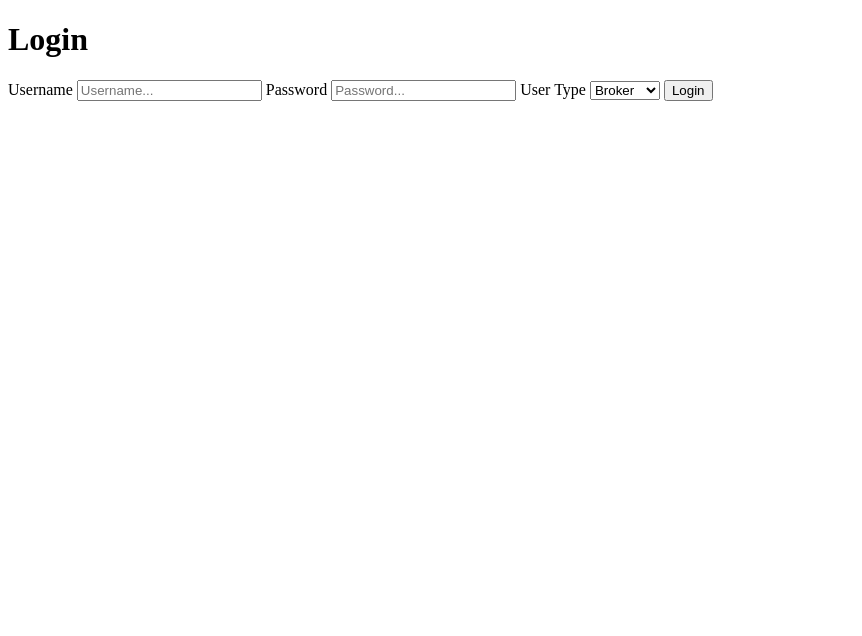
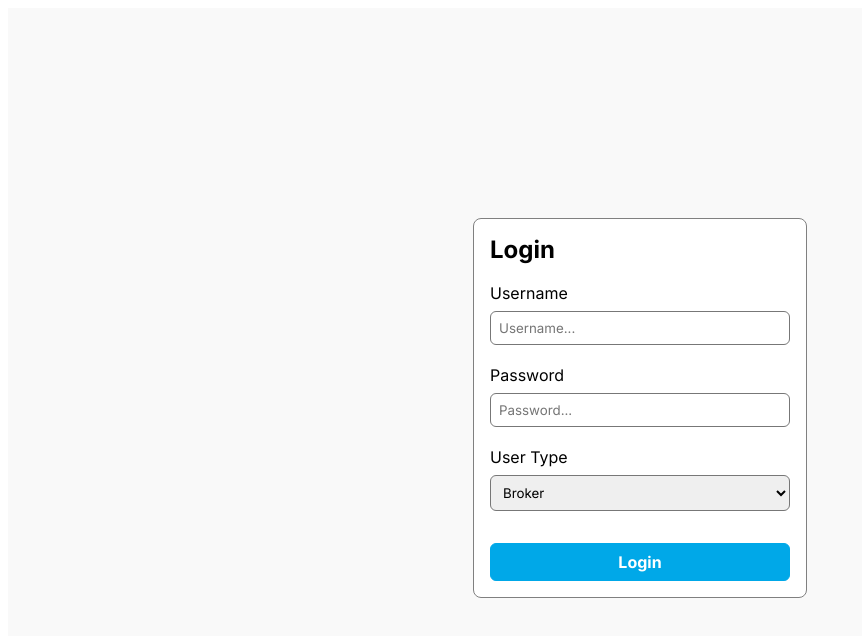
Before and after one commit to JakeMinor/InvestmentPlatform, a plain HTML site: page ui/index.html in a window 1280 px wide. Shown: the whole page, without its empty margins (0-862 px from the left). Drawn offline with Linux system fonts and the light colour scheme.

Commit message:
Add styling to login page

```diff
--- /dev/null
+++ b/ui/css/login.css
@@ -0,0 +1,41 @@
+#login-title {
+    margin-top: 0
+}
+
+#login-container {
+    background-color: white;
+    margin: auto;
+    display: flex;
+    width: 300px;
+    flex-direction: column;
+    border: 1px grey solid;
+    border-radius: 8px;
+    padding: 16px;
+}
+
+#username-label, #password-label, #userType-label {
+    margin-bottom: 8px;
+}
+
+#username-container, #password-container, #userType {
+    display: flex;
+    flex-direction: column;
+    margin-bottom: 16px;
+}
+
+#username-error, #password-error {
+    margin-top: 4px;
+    font-size: 12px;
+}
+
+#submit {
+    margin-top: 16px;
+    background-color: #00a8e8;
+    border: #00a8e8 1px solid;
+    border-radius: 6px;
+    padding: 8px;
+    font-size: 16px;
+    font-weight: bold;
+    cursor: pointer;
+    color: white
+}
--- a/ui/css/main.css
+++ b/ui/css/main.css
@@ -1,3 +1,7 @@
+* {
+    font-family: 'inter', sans-serif;
+}
+
 .invalid-input {
     border-color: red;
 }
@@ -7,7 +11,6 @@
 }
 
 .navbar {
-
     &.show {
         display: block;
     }
@@ -16,3 +19,15 @@
         display: none;
     }
 }
+
+#container {
+    background-color: #f9f9f9;
+    display: flex;
+    min-height: 100vh;
+}
+
+input, select {
+    padding: 8px;
+    border: #777777 1px solid;
+    border-radius: 6px;
+}
--- a/ui/index.html
+++ b/ui/index.html
@@ -5,6 +5,8 @@
     <meta http-equiv="X-UA-Compatible" content="IE=edge">
     <meta name="viewport" content="width=device-width, initial-scale=1.0">
     <link rel="stylesheet" href="./css/main.css">
+    <link rel="stylesheet" href="./css/login.css">
+    <link href="https://fonts.googleapis.com/css2?family=Inter:wght@100..900&display=swap" rel="stylesheet">
     <title>Investment Platform</title>
 </head>
 <body>
--- a/ui/templates/login.html
+++ b/ui/templates/login.html
@@ -1,17 +1,24 @@
-<h1>Login</h1>
-
-<label for="username">Username</label>
+<div id="login-container">
+    <h2 id="login-title">Login</h2>
+    <label id="username-label" for="username">Username</label>
+    <div id="username-container">
         <input id="username" placeholder="Username..." />
         <span id="username-error"></span>
+    </div>
 
-<label for="password">Password</label>
+
+    <label id="password-label" for="password">Password</label>
+    <div id="password-container">
         <input id="password" type="password" placeholder="Password..." />
         <span id="password-error"></span>
+    </div>
 
-<label for="userType">User Type</label>
+
+    <label id="userType-label" for="userType">User Type</label>
     <select id="userType">
         <option value="BROKER">Broker</option>
         <option value="INVESTOR">Investor</option>
     </select>
 
     <button id="submit">Login</button>
+</div>
```
Lines whose indentation alone changed are shown as unchanged.
